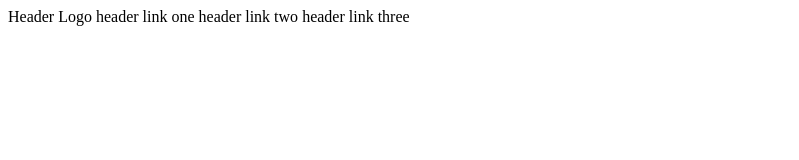
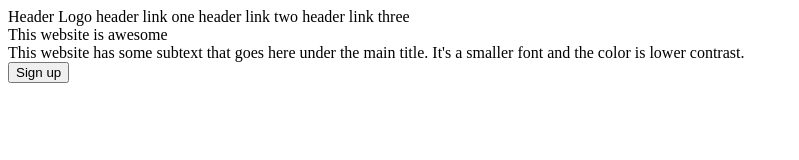
Before and after one commit to jamieolsen12/odin-landing-page, a plain HTML site: page index.html in a window 1280 px wide. Shown: the whole page, without its empty margins (0-799 px from the left). Drawn offline with Linux system fonts and the light colour scheme.

Commit message:
create divs for intro section incl title, subtext, button and img

```diff
--- a/index.html
+++ b/index.html
@@ -18,7 +18,15 @@
 
 
     <div class="intro">
-
+        <div class="intro-text">
+            <div class="intro-title">This website is awesome</div>
+            <div class="intro-subtext">
+                This website has some subtext that goes here under the main title.
+                It's a smaller font and the color is lower contrast.
+            </div>
+            <button>Sign up</button>
+        </div>
+        <img id="intro-img">
     </div>
 
 
```
